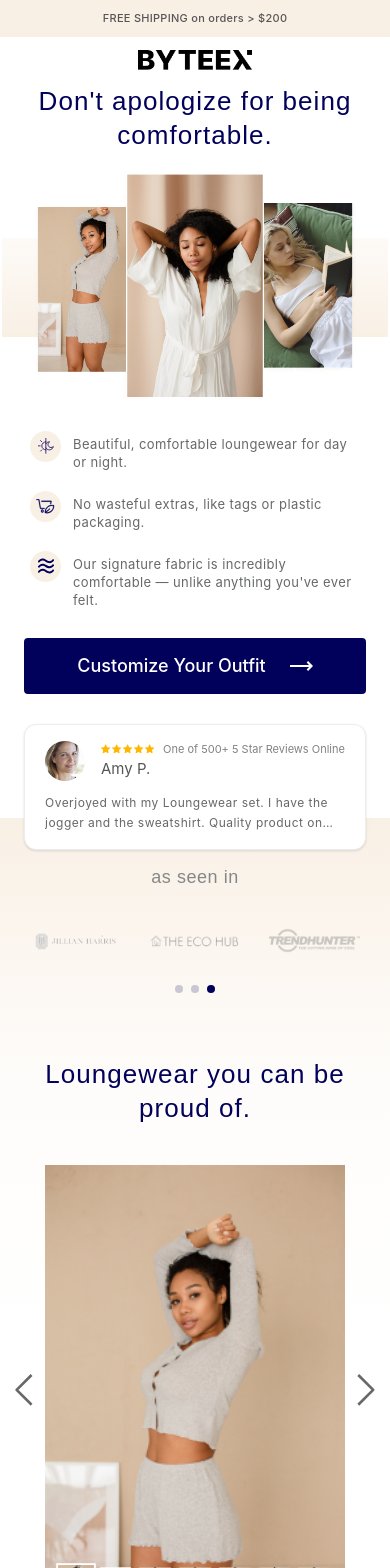
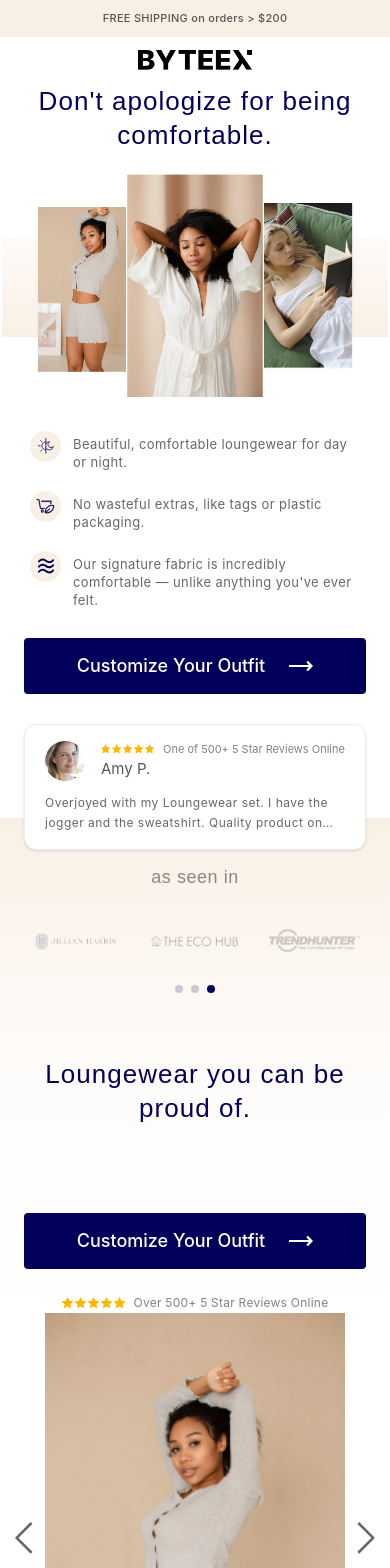
Before and after one commit to marharita08/byteex, a React (Vite) app: page / in a window 390 px wide. Shown: the top 1568 px of the page. Built offline with nearby package versions, Linux system fonts and the light colour scheme.

Commit message:
add responsiveness for faq, add reusable button and cta with review

```diff
--- a/src/components/FAQ.tsx
+++ b/src/components/FAQ.tsx
@@ -3,6 +3,8 @@ import { useState } from "react";
 import faq1 from "@/assets/faq_1.png";
 import faq2 from "@/assets/faq_2.png";
 import faq3 from "@/assets/faq_3.png";
+
+import { CtaWithReviews } from "./common/CtaWithReviews";
 
 export const FAQ = () => {
   const [expandedIndex, setExpandedIndex] = useState<number | null>(0);
@@ -42,8 +44,8 @@ export const FAQ = () => {
 
   return (
     <section className="w-full pb-10.5 px-6 max-w-7xl mx-auto flex flex-col lg:flex-row items-start justify-between">
-      <div className="w-full lg:w-[631px]">
-        <h2 className="text-[32px] leading-[40px] tracking-[0.04em] text-primary font-sofia font-normal mb-10">
+      <div className="w-full lg:w-[631px] flex flex-col items-center lg:items-start">
+        <h2 className="lowercase md:normal-case w-[318px] lg:w-full text-center md:text-left text-[26px] md:text-[32px] leading-[30px] md:leading-[40px] tracking-[0.04em] text-primary font-sofia font-normal mb-10">
           Frequently asked questions.
         </h2>
 
@@ -67,7 +69,7 @@ export const FAQ = () => {
               <div
                 className={`overflow-hidden transition-all duration-300 ease-in-out ${expandedIndex === idx ? "max-h-[200px] pb-5" : "max-h-0"}`}
               >
-                <p className="text-[15px] leading-[22px] tracking-[0.03em] text-neutral-400 font-sofia font-normal max-w-[567px]">
+                <p className="text-[14px] md:text-[15px] leading-[20px] md:leading-[22px] tracking-[0.03em] text-neutral-400 font-sofia font-normal max-w-[567px]">
                   {item.answer}
                 </p>
               </div>
@@ -77,7 +79,7 @@ export const FAQ = () => {
         </div>
       </div>
 
-      <div className="w-full lg:w-[430px] h-[645px] relative shrink-0">
+      <div className="hidden lg:block w-full lg:w-[430px] h-[645px] relative shrink-0">
         <div className="relative w-full h-full">
           <div className="absolute left-[30px] top-[67px] w-[149px] h-[187px] z-0 bg-linear-to-b from-background to-background/31" />
 
@@ -102,6 +104,11 @@ export const FAQ = () => {
           />
         </div>
       </div>
+
+      <CtaWithReviews
+        className="mt-10 md:hidden"
+        buttonClassName="max-w-[381px]"
+      />
     </section>
   );
 };
--- a/src/components/FinalCta.tsx
+++ b/src/components/FinalCta.tsx
@@ -1,4 +1,3 @@
-import arrowRight from "@/assets/arrow_right.svg";
 import cards from "@/assets/cards.png";
 import clock from "@/assets/clock.svg";
 import finalCta1 from "@/assets/final_cta_1.png";
@@ -6,6 +5,7 @@ import finalCta2 from "@/assets/final_cta_2.png";
 import finalCta3 from "@/assets/final_cta_3.png";
 import shild from "@/assets/shild.svg";
 
+import { Button } from "./common/Button";
 import { CartIcon } from "./icons/CartIcon";
 import { TruckIcon } from "./icons/TruckIcon";
 
@@ -42,10 +42,7 @@ export const FinalCta = () => {
       </div>
 
       <div className="flex flex-col items-center gap-4 mb-2">
-        <button className="bg-primary text-primary-foreground font-suisse border-none rounded text-lg font-medium cursor-pointer flex items-center justify-center gap-6 w-[374px] h-[56px] transition-opacity hover:opacity-90">
-          <span>Customize Your Outfit</span>
-          <img src={arrowRight} alt="" className="w-6 h-6" />
-        </button>
+        <Button className="w-[374px]" />
       </div>
 
       <div className="flex items-center gap-2.5 mb-4.5 pl-1">
--- a/src/components/HeroSection.tsx
+++ b/src/components/HeroSection.tsx
@@ -1,5 +1,4 @@
 import amyP from "@/assets/amy_p.png";
-import arrowRight from "@/assets/arrow_right.svg";
 import hero1 from "@/assets/hero-1.png";
 import hero2 from "@/assets/hero-2.png";
 import hero3 from "@/assets/hero-3.png";
@@ -9,6 +8,7 @@ import sunAndMoon from "@/assets/sun_and_moon.svg";
 import waves from "@/assets/waves.svg";
 import { cn } from "@/utils/cn";
 
+import { Button } from "./common/Button";
 import { CartIcon } from "./icons/CartIcon";
 
 const review = {
@@ -87,10 +87,7 @@ export const HeroSection = () => {
             </div>
 
             <div className="order-4 w-full flex justify-center xl:justify-start mb-6">
-              <button className="bg-primary text-primary-foreground font-suisse border-none rounded text-lg font-medium cursor-pointer flex items-center justify-center gap-6 w-full max-w-[381px] xl:w-[356px] h-[56px]">
-                <span>Customize Your Outfit</span>
-                <img src={arrowRight} alt="" />
-              </button>
+              <Button className="max-w-[381px] xl:w-[356px]" />
             </div>
 
             <div className="order-5 absolute -bottom-33 md:-bottom-44 xl:-bottom-44 xl:left-0 z-10 w-full max-w-[388px] xl:w-[416px] xl:max-w-none mt-6 xl:mt-0 mx-auto xl:mx-0">
--- a/src/components/HowToOrder.tsx
+++ b/src/components/HowToOrder.tsx
@@ -1,12 +1,11 @@
 import { useState } from "react";
 
-import arrowRight from "@/assets/arrow_right.svg";
 import navLeft from "@/assets/nav_left.svg";
 import navRight from "@/assets/nav_right.svg";
-import star from "@/assets/star.svg";
 import sunAndMoon from "@/assets/sun_and_moon.svg";
 import { cn } from "@/utils/cn";
 
+import { CtaWithReviews } from "./common/CtaWithReviews";
 import { CartIcon } from "./icons/CartIcon";
 import { TruckIcon } from "./icons/TruckIcon";
 
@@ -92,22 +91,10 @@ export const HowToOrder = () => {
         </button>
       </div>
 
-      <div className="flex flex-col items-center gap-4 w-full">
-        <button className="bg-primary text-primary-foreground font-suisse border-none rounded text-lg font-medium cursor-pointer flex items-center justify-center gap-6 w-full max-w-[381px] md:w-[356px] h-[56px] transition-opacity hover:opacity-90">
-          <span>Customize Your Outfit</span>
-          <img src={arrowRight} alt="arrow right" className="w-6 h-6" />
-        </button>
-        <div className="flex items-center gap-2">
-          <div className="flex gap-px">
-            {[...Array(5)].map((_, i) => (
-              <img key={i} src={star} alt="star" className="w-3 h-3" />
-            ))}
-          </div>
-          <span className="text-[12px] leading-[20px] tracking-[0.02em] font-suisse text-neutral-200">
-            Over 500+ 5 Star Reviews Online
-          </span>
-        </div>
-      </div>
+      <CtaWithReviews
+        className="mt-0"
+        buttonClassName="max-w-[381px] md:w-[356px]"
+      />
     </section>
   );
 };
--- a/src/components/PartnersAndProperties.tsx
+++ b/src/components/PartnersAndProperties.tsx
@@ -1,6 +1,5 @@
 import { useEffect, useState } from "react";
 
-import arrowRight from "@/assets/arrow_right.svg";
 import canadianLiving from "@/assets/canadian_living.png";
 import ecoStylist from "@/assets/eco_stylist.png";
 import galleryMin1 from "@/assets/gallery_miniature_1.png";
@@ -10,7 +9,6 @@ import jillianHarris from "@/assets/jillian_harris.png";
 import leaf from "@/assets/leaf.svg";
 import navLeft from "@/assets/nav_left.svg";
 import navRight from "@/assets/nav_right.svg";
-import star from "@/assets/star.svg";
 import sunAndMoon from "@/assets/sun_and_moon.svg";
 import theEcoHub from "@/assets/the_eco_hub.png";
 import trendhunter from "@/assets/trendhunter.png";
@@ -18,6 +16,7 @@ import waves from "@/assets/waves.svg";
 import whiteRobe from "@/assets/white_robe.jpg";
 import { cn } from "@/utils/cn";
 
+import { CtaWithReviews } from "./common/CtaWithReviews";
 import { CartIcon } from "./icons/CartIcon";
 
 interface GalleryImage {
@@ -190,22 +189,10 @@ export const PartnersAndProperties = () => {
             </div>
 
             {/* Mobile CTA Button and Stars */}
-            <div className="flex md:hidden mt-12 w-full flex-col items-center gap-4 order-4">
-              <button className="bg-primary text-primary-foreground font-suisse border-none rounded text-lg font-medium cursor-pointer flex items-center justify-center gap-6 w-full max-w-[381px] h-[56px] transition-opacity hover:opacity-90">
-                <span>Customize Your Outfit</span>
-                <img src={arrowRight} alt="arrow right" className="w-6 h-6" />
-              </button>
-              <div className="flex items-center gap-2">
-                <div className="flex gap-px">
-                  {[0, 1, 2, 3, 4].map((i) => (
-                    <img key={i} src={star} alt="star" className="w-3 h-3" />
-                  ))}
-                </div>
-                <span className="text-[12px] leading-[20px] font-suisse text-neutral-200">
-                  Over 500+ 5 Star Reviews Online
-                </span>
-              </div>
-            </div>
+            <CtaWithReviews
+              className="mt-12 md:hidden"
+              buttonClassName="max-w-[381px]"
+            />
           </div>
 
           {/* Desktop Gallery */}
--- a/src/components/Reviews.tsx
+++ b/src/components/Reviews.tsx
@@ -1,10 +1,11 @@
 import { useState } from "react";
 
-import arrowRight from "@/assets/arrow_right.svg";
 import navLeft from "@/assets/nav_left.svg";
 import navRight from "@/assets/nav_right.svg";
 import star from "@/assets/star.svg";
 import { cn } from "@/utils/cn";
+
+import { CtaWithReviews } from "./common/CtaWithReviews";
 
 const modules = import.meta.glob<{ default: string }>(
   "@/assets/reviews_*.png",
@@ -195,22 +196,10 @@ export const Reviews = () => {
         </div>
       </div>
 
-      <div className="flex flex-col items-center gap-4 px-6 w-full">
-        <button className="bg-primary text-primary-foreground font-suisse border-none rounded text-lg font-medium cursor-pointer flex items-center justify-center gap-6 w-full max-w-[381px] md:w-[356px] h-[56px] transition-opacity hover:opacity-90">
-          <span>Customize Your Outfit</span>
-          <img src={arrowRight} alt="arrow right" className="w-6 h-6" />
-        </button>
-        <div className="flex items-center gap-2 mt-2">
-          <div className="flex gap-px">
-            {[...Array(5)].map((_, i) => (
-              <img key={i} src={star} alt="star" className="w-3 h-3" />
-            ))}
-          </div>
-          <span className="text-[12px] leading-[20px] font-suisse text-neutral-200">
-            Over 500+ 5 Star Reviews Online
-          </span>
-        </div>
-      </div>
+      <CtaWithReviews
+        className="mt-0"
+        buttonClassName="max-w-[381px] md:w-[356px]"
+      />
     </section>
   );
 };
--- /dev/null
+++ b/src/components/common/Button.tsx
@@ -0,0 +1,29 @@
+import arrowRight from "@/assets/arrow_right.svg";
+import { cn } from "@/utils/cn";
+
+interface ButtonProps extends React.ButtonHTMLAttributes<HTMLButtonElement> {
+  children?: React.ReactNode;
+  showArrow?: boolean;
+}
+
+export const Button = ({
+  children = "Customize Your Outfit",
+  showArrow = true,
+  className,
+  ...props
+}: ButtonProps) => {
+  return (
+    <button
+      className={cn(
+        "bg-primary text-primary-foreground font-suisse border-none rounded text-lg font-medium cursor-pointer flex items-center justify-center gap-6 w-full h-[56px] transition-opacity hover:opacity-90",
+        className,
+      )}
+      {...props}
+    >
+      <span>{children}</span>
+      {showArrow && (
+        <img src={arrowRight} alt="arrow right" className="w-6 h-6" />
+      )}
+    </button>
+  );
+};
--- /dev/null
+++ b/src/components/common/CtaWithReviews.tsx
@@ -0,0 +1,30 @@
+import star from "@/assets/star.svg";
+import { cn } from "@/utils/cn";
+
+import { Button } from "./Button";
+
+interface CtaWithReviewsProps {
+  className?: string;
+  buttonClassName?: string;
+}
+
+export const CtaWithReviews = ({
+  className,
+  buttonClassName,
+}: CtaWithReviewsProps) => {
+  return (
+    <div className={cn("flex flex-col items-center gap-4 w-full", className)}>
+      <Button className={buttonClassName} />
+      <div className="flex items-center gap-2 mt-2">
+        <div className="flex gap-px">
+          {[...Array(5)].map((_, i) => (
+            <img key={i} src={star} alt="star" className="w-3 h-3" />
+          ))}
+        </div>
+        <span className="text-[12px] leading-[20px] tracking-[0.02em] font-suisse text-neutral-200">
+          Over 500+ 5 Star Reviews Online
+        </span>
+      </div>
+    </div>
+  );
+};
```
